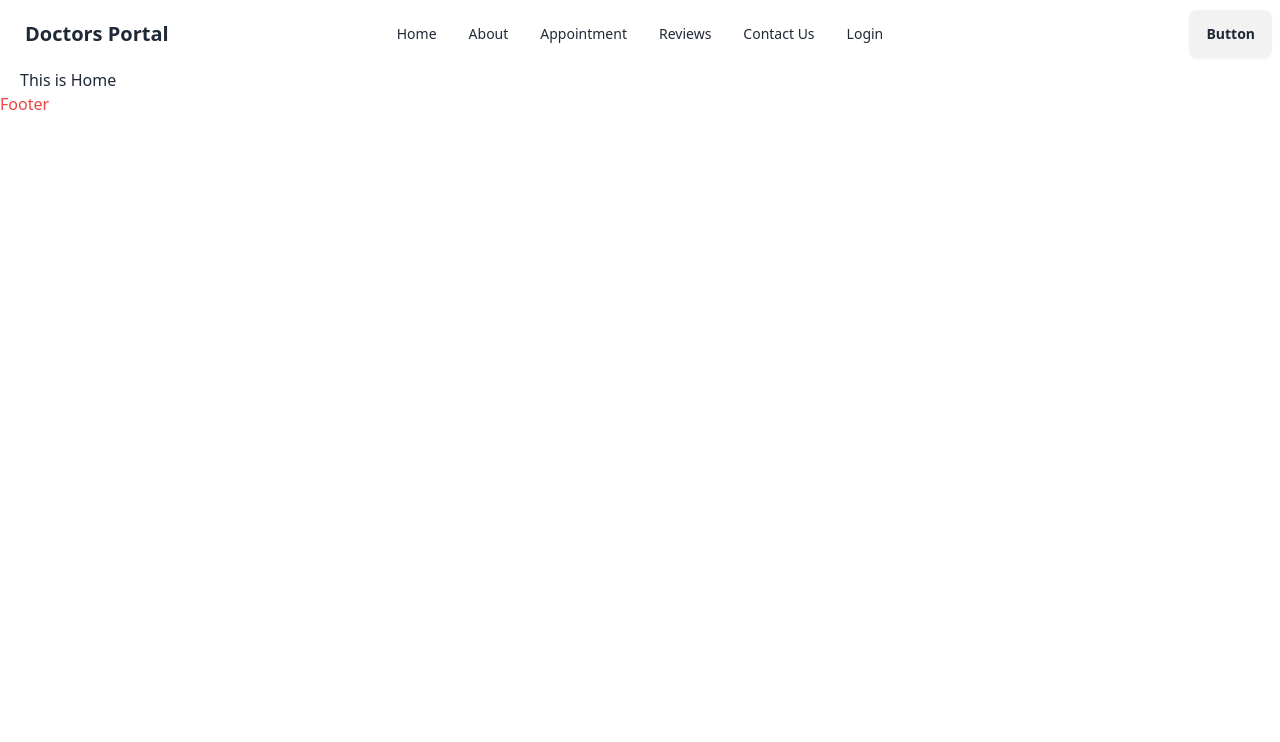
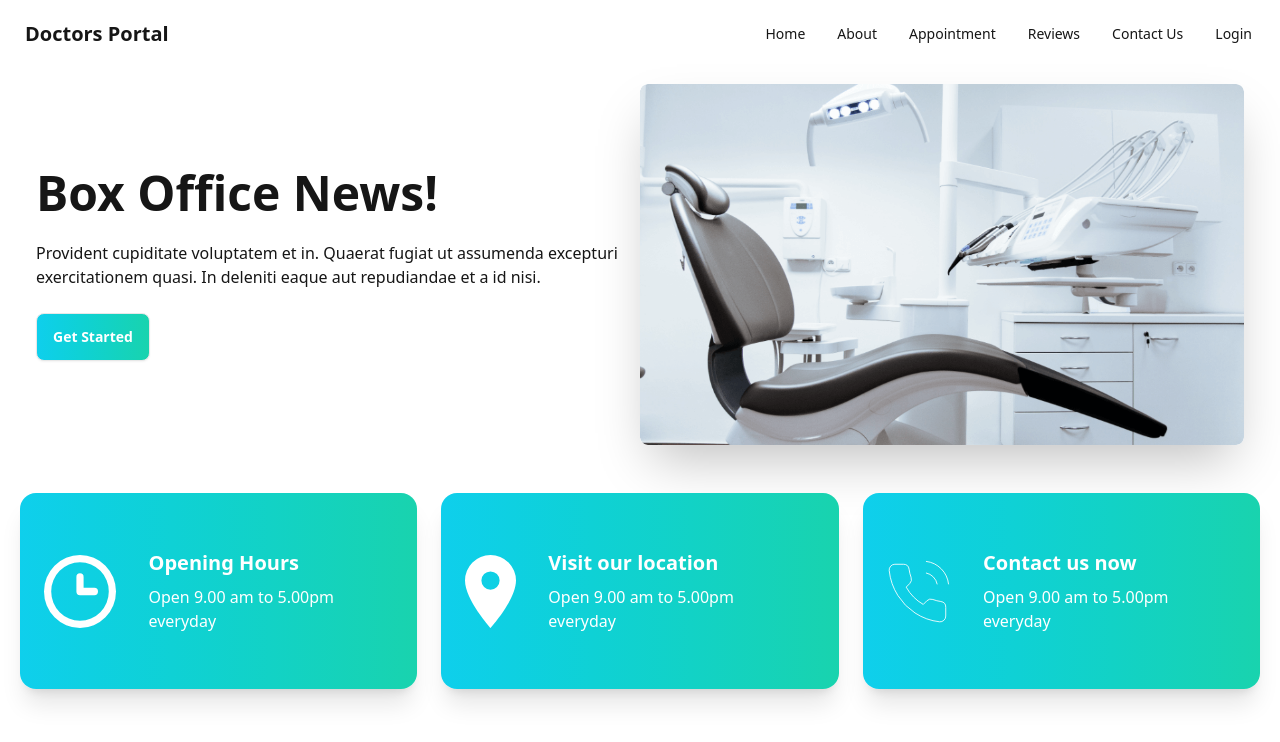
Before and after one commit to muktaranidas/FinalProject, a React (Vite) app: page / in a window 1280 px wide. Shown: the top 742 px of the page. Built offline with nearby package versions, Linux system fonts and the light colour scheme.

Commit message:
make info card dynamic with dynamic css class

```diff
--- a/src/Pages/Home/Home/Banner/Banner.jsx
+++ b/src/Pages/Home/Home/Banner/Banner.jsx
@@ -0,0 +1,19 @@
+import React from 'react';
+import chair from "../../../../assets/images/chair.png"
+
+const Banner = () => {
+    return (
+        <div className="hero ">
+  <div className="hero-content flex-col lg:flex-row-reverse">
+    <img src={chair} className="w-1/2 rounded-lg shadow-2xl" />
+    <div>
+      <h1 className="text-5xl font-bold">Box Office News!</h1>
+      <p className="py-6">Provident cupiditate voluptatem et in. Quaerat fugiat ut assumenda excepturi exercitationem quasi. In deleniti eaque aut repudiandae et a id nisi.</p>
+      <button className="btn bg-gradient-to-r from-primary to-secondary text-white">Get Started</button>
+    </div>
+  </div>
+</div>
+    );
+};
+
+export default Banner;
--- a/src/Pages/Home/Home/Home.jsx
+++ b/src/Pages/Home/Home/Home.jsx
@@ -1,8 +1,12 @@
+import InfoCards from "../InfoCards/InfoCards";
+import Banner from "./Banner/Banner";
+
 // import React from 'react';
 const Home = () => {
     return (
         <div className="mx-5">
-            <h1>This is Home</h1>
+            <Banner></Banner>
+            <InfoCards></InfoCards>
         </div>
     );
 };
--- /dev/null
+++ b/src/Pages/Home/InfoCards/InfoCard.jsx
@@ -0,0 +1,22 @@
+import React from 'react';
+
+
+const InfoCard = ({ card }) => {
+    const {name, description, icon, bgClass } = card;
+
+    return (
+        <div className={ `card card-side text-white  p-6 shadow-xl ${bgClass}`}>
+  <figure><img src={icon} alt="Movie"/></figure>
+  <div className="card-body">
+                <h2 className="card-title">{name }</h2>
+    <p>{description}</p>
+    {/* <div className="card-actions justify-end">
+      <button className="btn btn-primary">Watch</button>
+                </div> */}
+
+  </div>
+</div>
+    );
+};
+
+export default InfoCard;
--- /dev/null
+++ b/src/Pages/Home/InfoCards/InfoCards.jsx
@@ -0,0 +1,47 @@
+import React from 'react';
+import clock from "../../../assets/icons/clock.svg";
+import marker from "../../../assets/icons/marker.svg";
+import phone from "../../../assets/icons/phone.svg";
+import InfoCard from './InfoCard';
+
+const InfoCards = () => {
+    const cardData = [
+        {
+            id: 1,
+            name: "Opening Hours",
+            description: "Open 9.00 am to 5.00pm everyday",
+            icon: clock,
+            bgClass: "bg-gradient-to-r from-primary to-secondary",
+        },
+        {
+            id: 2,
+            name: "Visit our location",
+            description: "Open 9.00 am to 5.00pm everyday",
+            icon: marker,
+            bgClass: "bg-gradient-to-r from-primary to-secondary",
+        },
+        {
+            id: 3,
+            name: "Contact us now",
+            description: "Open 9.00 am to 5.00pm everyday",
+            icon: phone,
+            bgClass: "bg-gradient-to-r from-primary to-secondary",
+        },
+    ]
+    return (
+        <div className='grid gap-6 mt-8 lg:grid-cols-3 md:grid-cols-2 sm:grid-cols-1'>
+            {
+                cardData.map(card =>
+                    <InfoCard
+                        key={card.id}
+                        card={card}
+                    >
+
+                    </InfoCard>
+                )
+            }
+        </div>
+    );
+};
+
+export default InfoCards;
--- a/src/Pages/Shared/Footer/Footer.jsx
+++ b/src/Pages/Shared/Footer/Footer.jsx
@@ -3,7 +3,7 @@
 const Footer = () => {
     return (
         <div>
-            <h2 className='text-red-500'>Footer</h2>
+            {/* <h2 className='text-red-500'>Footer</h2> */}
         </div>
     );
 };
--- a/src/Pages/Shared/Navbar/Navbar.jsx
+++ b/src/Pages/Shared/Navbar/Navbar.jsx
@@ -10,7 +10,7 @@
         <li><Link to='/login'>Login</Link></li>
   </React.Fragment>
     return (
-        <div className="navbar bg-base-100">
+        <div className="navbar bg-base-100 flex justify-between">
   <div className="navbar-start">
     <div className="dropdown">
       <div tabIndex={0} role="button" className="btn btn-ghost lg:hidden">
@@ -27,9 +27,9 @@
       {menuItems}
     </ul>
   </div>
-  <div className="navbar-end">
+  {/* <div className="navbar-end">
     <a className="btn">Button</a>
-  </div>
+  </div> */}
 </div>
     );
 };
--- a/tailwind.config.js
+++ b/tailwind.config.js
@@ -4,6 +4,20 @@
     "./index.html",
     "./src/**/*.{js,ts,jsx,tsx}",
   ],
+  daisyui: {
+    themes: [
+      {
+        doctortheme: {
+          primary: '#0FCFEC',
+          secondary: '#19D3AE',
+          accent: "#00ffff",
+          neutral: "#ff00ff",
+          "base-100": "#ffffff",
+        }
+
+      }
+    ]
+  },
   theme: {
     extend: {},
   },
```
